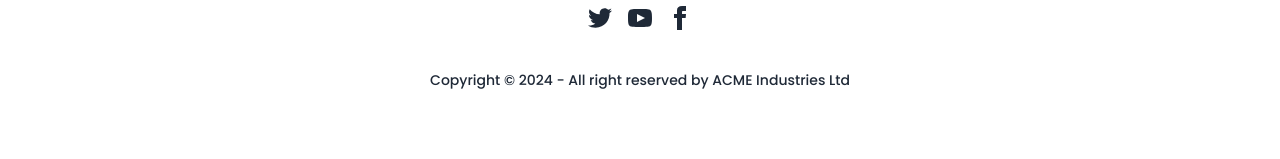
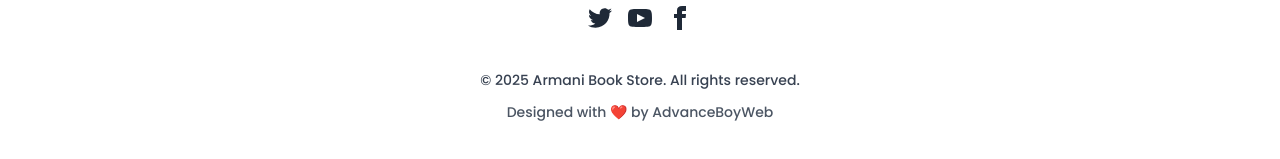
Before and after one commit to AdvanceBoyWeb/BookStore, a React app in the folder Frontend/: page / in a window 1280 px wide. Shown: the part 835-994 px from the top of the page. Before the commit the page ends 965 px from the top, so only its background shows below. Built offline with nearby package versions, Linux system fonts and the light colour scheme; no server answers; the HTML template or start-up script is replaced by a standard one.

Commit message:
Update Footer.jsx

```diff
--- a/Frontend/src/components/Footer.jsx
+++ b/Frontend/src/components/Footer.jsx
@@ -49,7 +49,12 @@ function Footer() {
           </div>
         </nav>
         <aside>
-          <p>Copyright © 2024 - All right reserved by ACME Industries Ltd</p>
+          <p className="text-gray-700 dark:text-gray-300">
+        &copy; {new Date().getFullYear()} Armani Book Store. All rights reserved.
+      </p>
+      <p className="text-gray-600 dark:text-gray-400 text-sm mt-1">
+        Designed with ❤️ by AdvanceBoyWeb
+      </p>
         </aside>
       </footer>
     </div>
```
